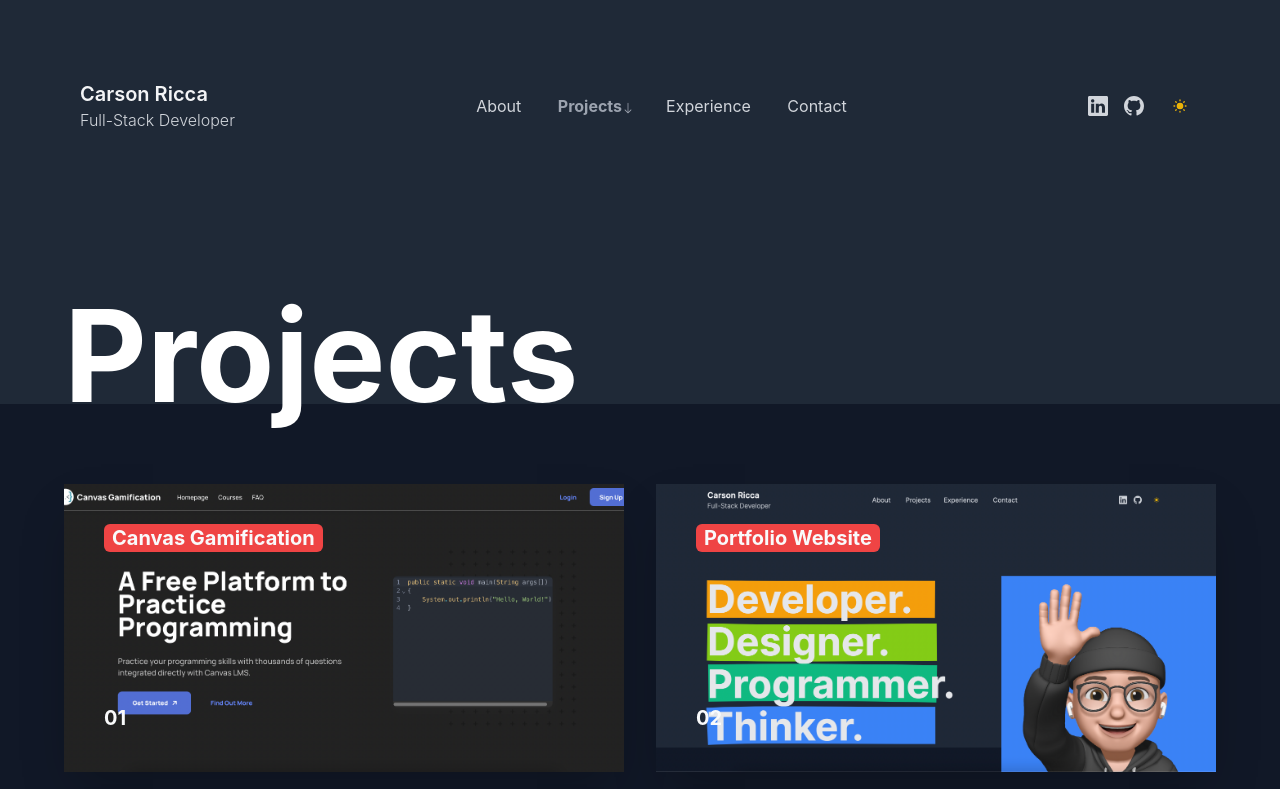
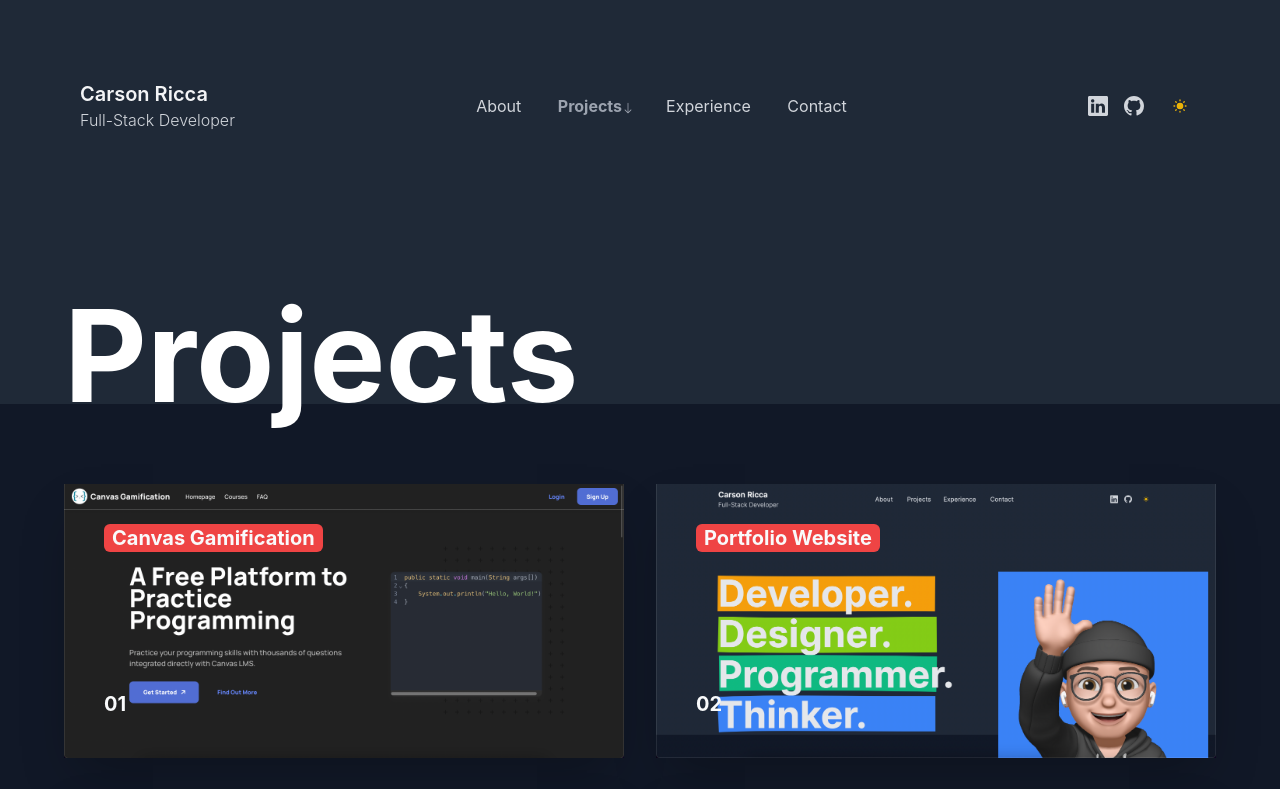
Before and after one commit to carson-ricca/portfolio, a Next.js app: page /projects in a window 1280 px wide. Shown: the top 789 px of the page. Built offline with nearby package versions, Linux system fonts and the light colour scheme.

Commit message:
Fix Images Being Too Zoomed In (#8)

```diff
--- a/components/Projects.tsx
+++ b/components/Projects.tsx
@@ -32,11 +32,11 @@ const ProjectCard = ({ title, link, imgUrl, number }: Project) => {
   return (
     <a href={link} className="w-full block shadow-2xl">
       <div className="relative overflow-hidden">
-        <div className="h-72 object-cover">
+        <div className="object-cover">
           <img
             src={imgUrl}
             alt="Project"
-            className="transform hover:scale-125 transition duration-2000 ease-out object-cover h-full w-full"
+            className="transform hover:scale-125 transition duration-2000 ease-out"
           />
         </div>
         <h1 className="absolute top-10 left-10 text-gray-50 font-bold text-xl bg-red-500 rounded-md px-2">
```
